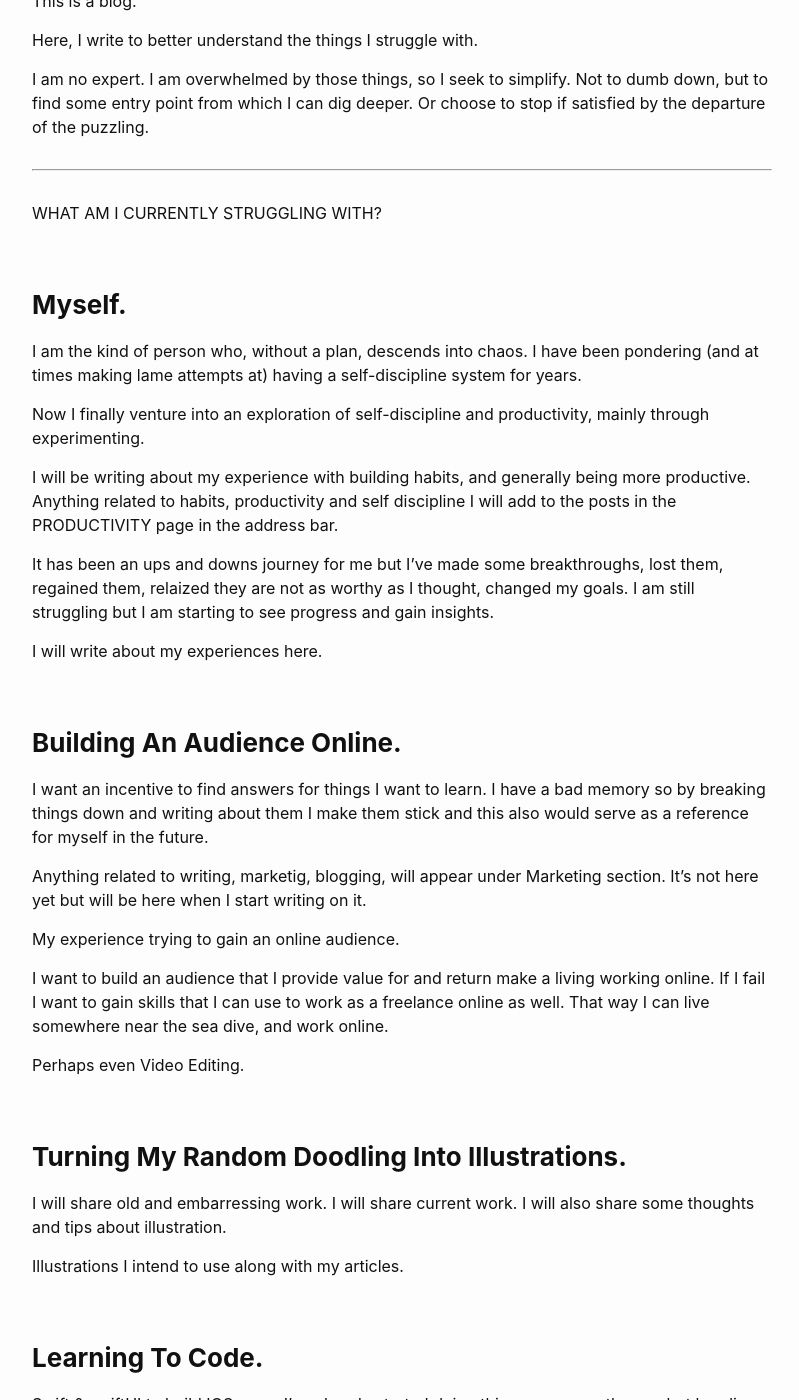
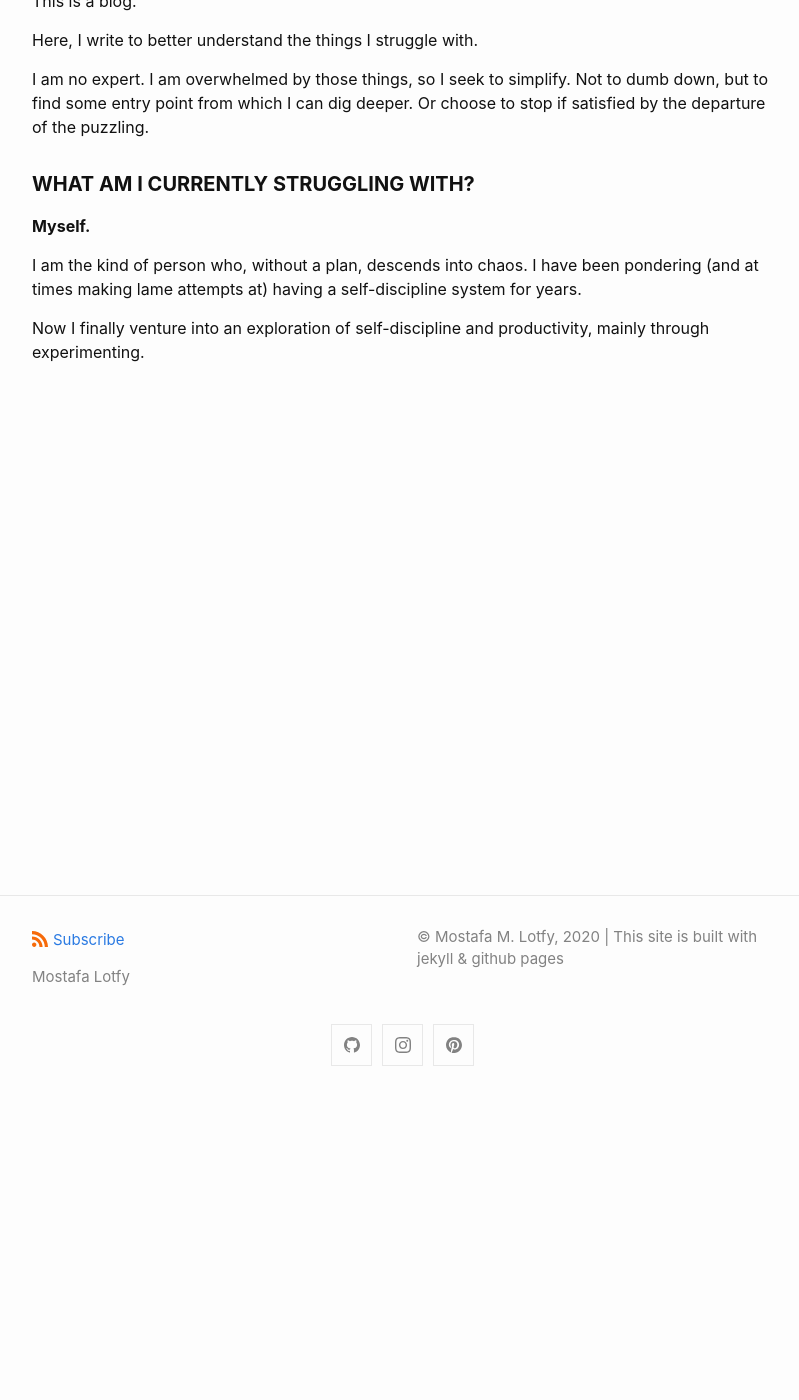
Before and after one commit to mstflotfy/mstflotfy.github.io, a Jekyll site: the page built from index.md, in a window 1280 px wide and 1400 px high, scrolled down 299 px. Shown: the whole window, without its empty margins (238-1037 px from the left). Built offline with Jekyll 4.4.1, drawn with Linux system fonts in a browser that asks for light colours; our own code applies the rules of GitHub Pages for plain Markdown files; some of the changed text lies outside the part shown.

Commit message:
Revert index.md till it's revised

```diff
--- a/index.md
+++ b/index.md
@@ -17,65 +17,11 @@ Here, I write to better understand the things I struggle with.
 I am no expert. I am overwhelmed by those things, so I seek to simplify.
 Not to dumb down, but to find some entry point from which I can dig deeper. Or choose to stop if satisfied by the departure of the puzzling.
 
----
+#### **WHAT AM I CURRENTLY STRUGGLING WITH?**
 
-WHAT AM I CURRENTLY STRUGGLING WITH?
-
-### **Myself.**
+**Myself.**
 
 I am the kind of person who, without a plan, descends into chaos.
 I have been pondering (and at times making lame attempts at) having a self-discipline system for years.
 
 Now I finally venture into an exploration of self-discipline and productivity, mainly through experimenting.
-
-I will be writing about my experience with building habits, and generally being more productive.
-Anything related to habits, productivity and self discipline I will add to the posts in the PRODUCTIVITY page in the address bar.
-
-It has been an ups and downs journey for me but I've made some breakthroughs, lost them, regained them, relaized they are not as worthy as I thought, changed my goals. I am still struggling but I am starting to see progress and gain insights.
-
-I will write about my experiences here.
-
-### **Building An Audience Online.**
-
-I want an incentive to find answers for things I want to learn.
-I have a bad memory so by breaking things down and writing about them I make them stick and this also would serve as a reference for myself in the future.
-
-Anything related to writing, marketig, blogging, will appear under Marketing section. It's not here yet but will be here when I start writing on it.
-
-My experience trying to gain an online audience.
-
-I want to build an audience that I provide value for and return make a living working online.
-If I fail I want to gain skills that I can use to work as a freelance online as well. That way I can live somewhere near the sea dive, and work online.
-
-Perhaps even Video Editing.
-
-### **Turning My Random Doodling Into Illustrations.**
-I will share old and embarressing work.
-I will share current work.
-I will also share some thoughts and tips about illustration.
-
-Illustrations I intend to use along with my articles.
-
-### **Learning To Code.**
-
-Swift & swiftUI to build IOS apps. I've already started doing this course: months ago but heading into multiple direction slowed me down. I will
-
-And the technical side to this blog. It was not my intention to learn about the web currently but starting this blog pushed me towards this direction. But I am not getting deep into it still.
-
-## Why Do I write?
-
-If you would like to know how I built this site you can check xx
-
-I do not write for the sake of writing. I writing only about things I care about and that I am currently engaged with.
-
-I try to be short and and to the point as another purpose of my writing is for those posts or articles to be references for myself in the future to fall back to when I forget and to also revise and control my understanding of certain subjects.
-
-## Things I want to write about
-  - My insights and ideas on building a self discipline and productivity system.
-  - Booknotes that I can refer back to.
-  - Course notes.
-
-## What are my writing rules
-  - It is important for me to have speed and consistency and produce an insane amount of work
-  - But my main concern is producing work of quality.
-  - I must reach a sweet balancing spot.
```
